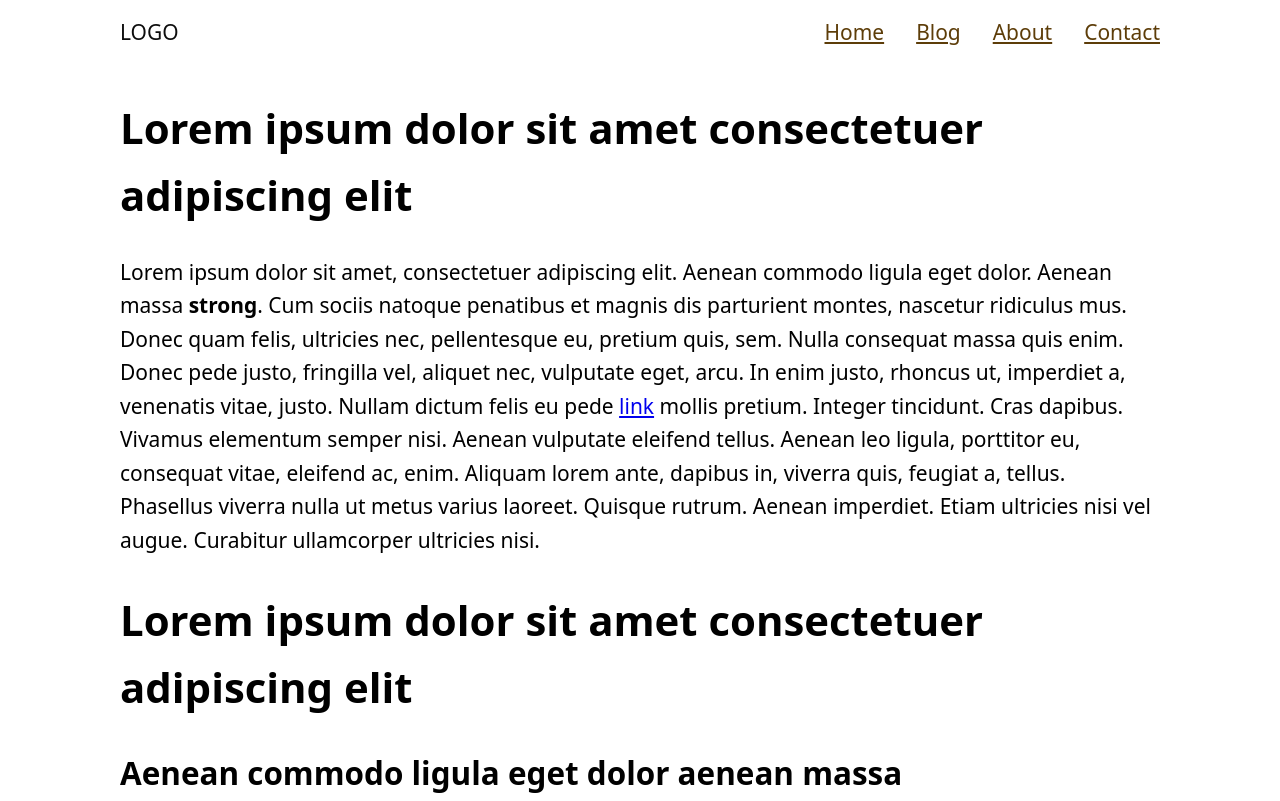
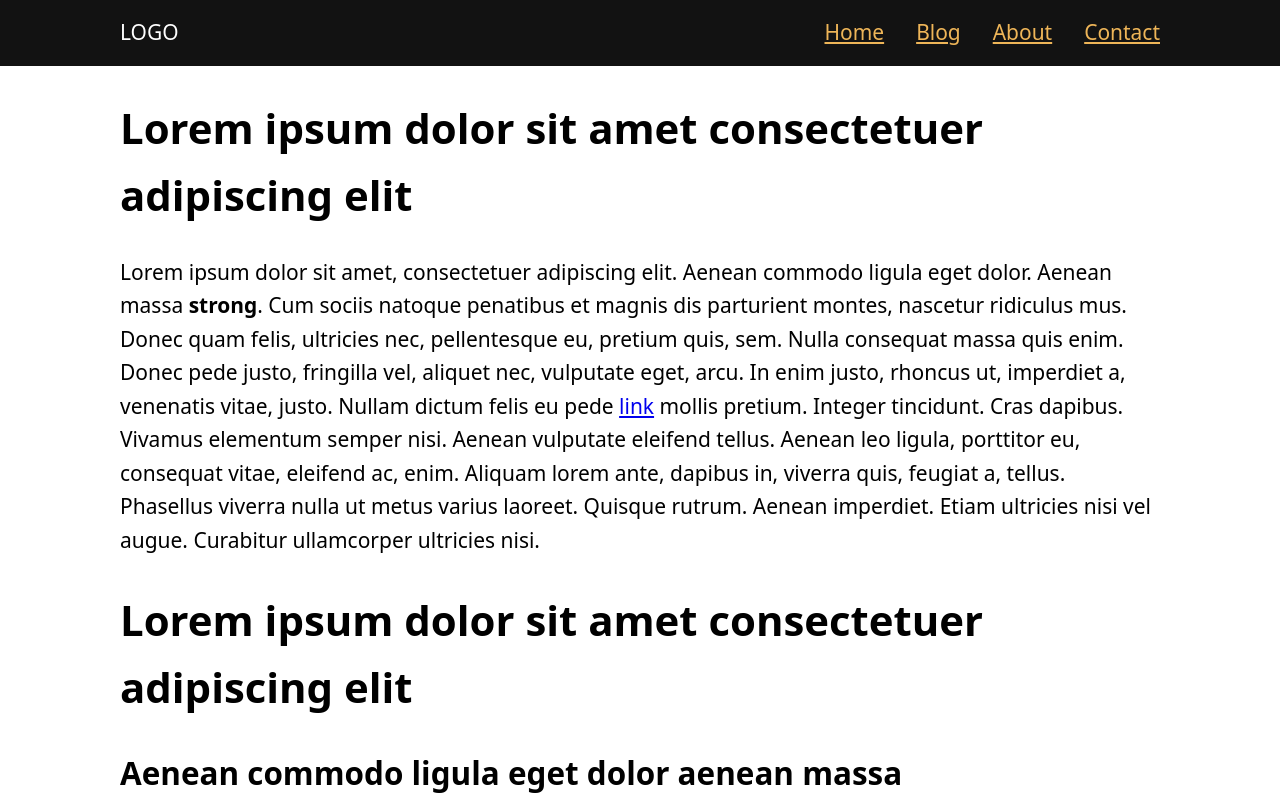
Before and after one commit to DeenoDev/Changing-Sticky-Scroll-Style, a plain HTML site: page index.html in a window 1280 px wide. Shown: the top 801 px of the page. Drawn offline with Linux system fonts and the light colour scheme.

Commit message:
started adding dynamics with main.js.

```diff
--- a/main.js
+++ b/main.js
@@ -0,0 +1,5 @@
+const primaryHeader = document.querySelector('.primary-header');
+const scrollWatcher = document.createElement('div');
+
+scrollWatcher.setAttribute('data-scroll-watcher', 'true');
+primaryHeader.before(scrollWatcher);
--- a/style.css
+++ b/style.css
@@ -1,7 +1,7 @@
 .primary-header {
-    --_bg: hsl(0 0% 100%);
-    --_logo-color: hsl(0, 0%, 5%);
-    --_nav-link-color: hsl(37, 82%, 20%);
+    --_bg: hsl(0 0% 7%);
+    --_logo-color: hsl(0, 0%, 100%);
+    --_nav-link-color: hsl(37, 82%, 64%);
 
     padding: 1rem;
     background: var(--_bg);
```
